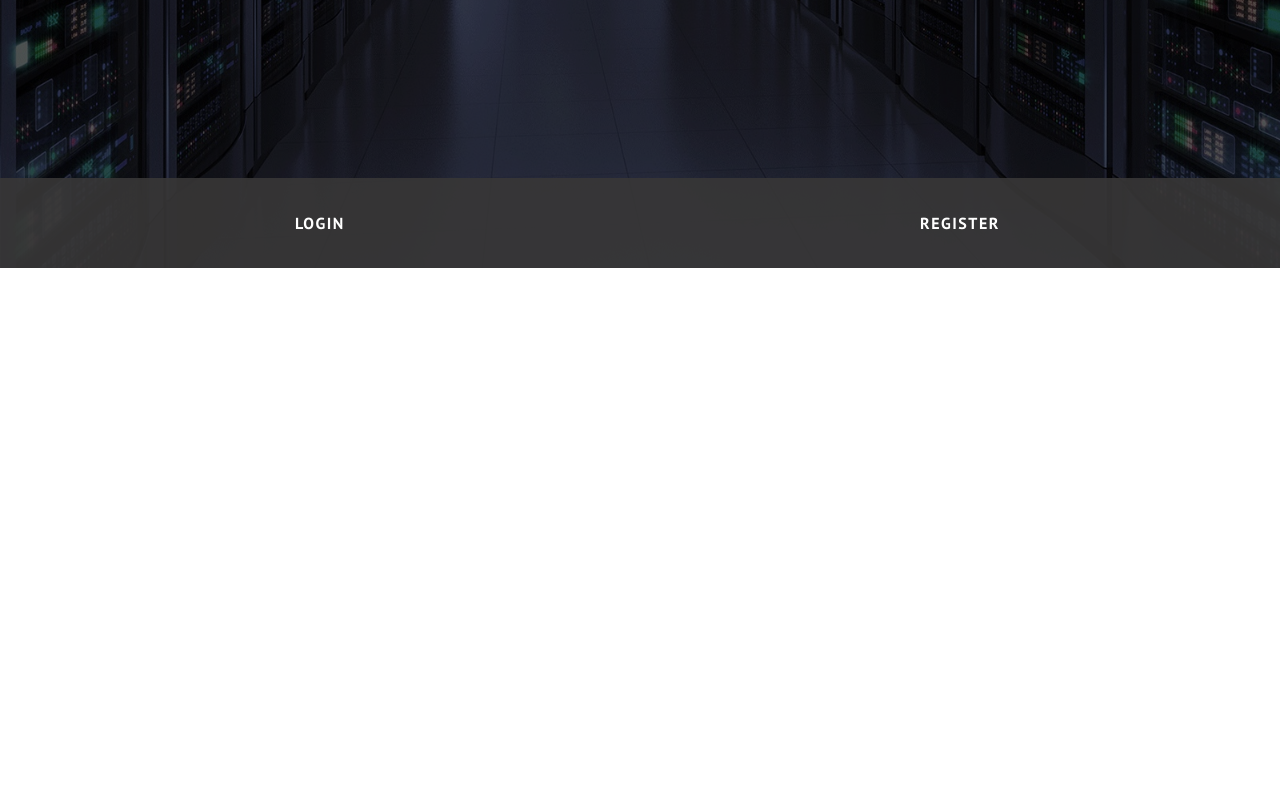
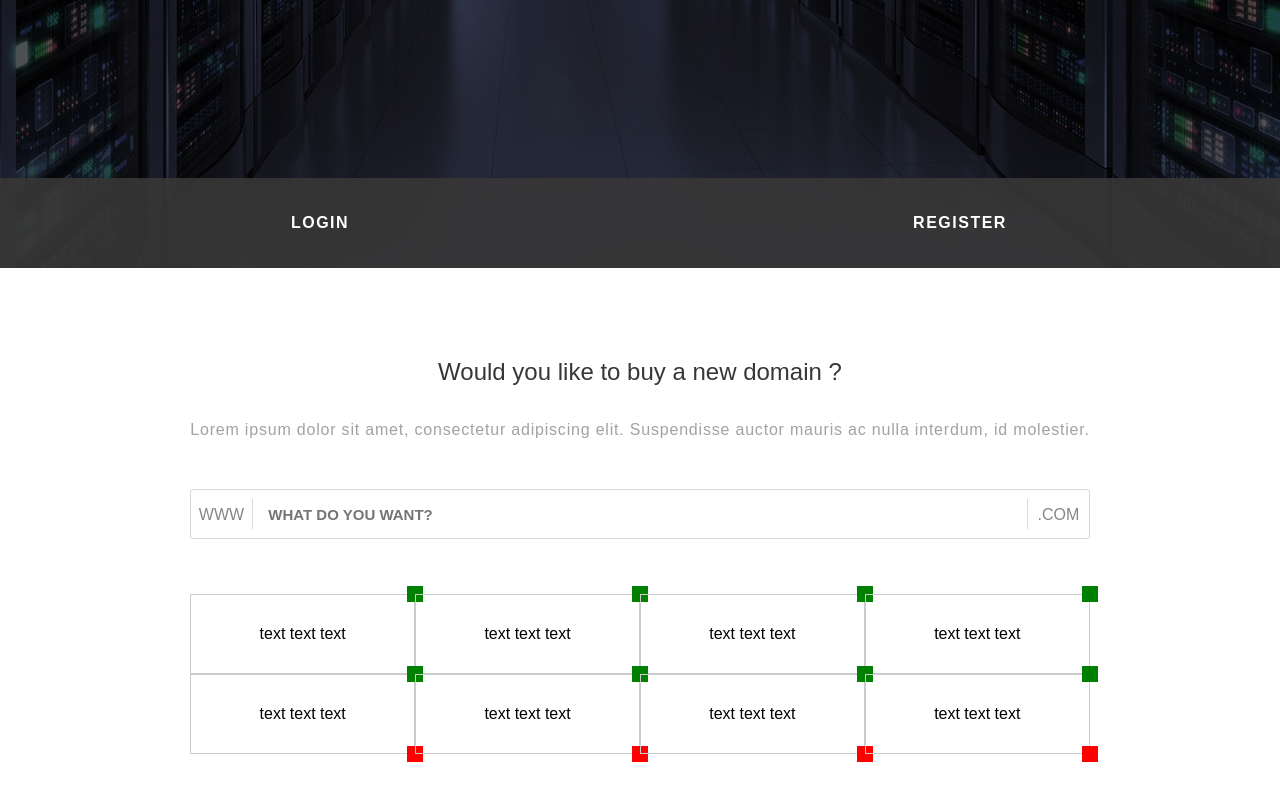
Before and after one commit to Prudkiy/ghost, a website: page public/index.html in a window 1280 px wide. Shown: the part 532-1332 px from the top of the page. Before the commit the page ends 800 px from the top, so only its background shows below. Drawn offline with nearby package versions, Linux system fonts and the light colour scheme.

Commit message:
work buy

```diff
--- a/public/index.html
+++ b/public/index.html
@@ -11,10 +11,12 @@
     <script src="js/main.js"></script>
     <script src="js/nav.js"></script>
     <script src="js/modal_window.js"></script>
+    <script src="js/buy.js"></script>
 </head>
 <body>
 
     <div class="wrapper">
+        <!-- Первый блок приветсвия-->
         <div class="activeViewBlock bgHead">
             <div class="headerNav">
                     <nav class="view-port">
@@ -37,6 +39,56 @@
                 <div id="formRegistrationButton"><p>REGISTER</p></div>
             </div>
         </div>
+
+        <!-- Второй блок покупки доммена-->
+        <div class="buy view-port">
+            <h2>Would you like to buy a new domain ?</h2>
+            <h3>Lorem ipsum dolor sit amet, consectetur adipiscing elit. Suspendisse auctor mauris ac nulla interdum, id molestier.</h3>
+            <div class="buy__form"><div class="buy__form__www">
+                    www
+                </div>
+                <div class="buy__form__input">
+                     <input type="text" placeholder="What do you want?">
+                </div>
+                <div class="buy__form__select">
+                    <p>.com</p>
+                    <ul>
+                        <li>com</li>
+                        <li>net</li>
+                        <li>info</li>
+                        <li>pl</li>
+                    </ul>
+                </div>
+            </div>
+            <div class="buy__table">
+                <div class="buy__table__cell buy__table__var1">
+                        text text text
+                </div>
+                <div class="buy__table__cell buy__table__var1">
+                        text text text
+                </div>
+                <div class="buy__table__cell buy__table__var1">
+                        text text text
+                </div>
+                <div class="buy__table__cell buy__table__var3">
+                        text text text
+                </div>
+                <div class="buy__table__cell buy__table__var2">
+                        text text text
+                </div>
+                <div class="buy__table__cell buy__table__var2">
+                        text text text
+                </div>
+                <div class="buy__table__cell buy__table__var2">
+                        text text text
+                </div>
+                <div class="buy__table__cell">
+                        text text text
+                </div>
+            </div>
+        </div>
+
+
     </div>
 
     <div class="modalWindow">
--- /dev/null
+++ b/public/js/buy.js
@@ -0,0 +1,33 @@
+$( document ).ready(function() {
+
+
+const listSelectCom = $('.buy__form__select ul');
+const listSelectButtom = $('.buy__form__select p');
+listSelectCom.hide();
+let listSelectComStatus = false;
+
+listSelectButtom.click(()=>{
+    if(!listSelectComStatus){ listSelectCom.slideDown(); listSelectComStatus = true}
+    else { listSelectCom.slideUp(); listSelectComStatus = false}
+});
+
+$('.buy__form__select ul li').click(function (event) {
+    let thisClick = $(this);
+    listSelectButtom.html('.' + thisClick.html());
+    listSelectCom.slideUp();
+    listSelectComStatus = false
+});
+
+let buy__table__cell__span = 100;
+$('.buy__table__cell:before').each(function(){
+    let el = $(this);
+    el.css('background-color', 'blue');
+    buy__table__cell__span++;
+
+});
+
+
+
+
+
+});
--- /dev/null
+++ b/src/scss/buy.scss
@@ -0,0 +1,141 @@
+@import "partials/params";
+@import "partials/mixins";
+@import "partials/media";
+
+$heightForm: 50px;
+
+.buy {
+    background-color: #fff;
+    padding-top: 90px;
+    min-height: 700px; ////////////////////// !!!!!!!!!!!
+    h2 {
+        font-size: 24px;
+        color: $colorBgBlackHeadline;
+        margin-bottom: 35px;
+        text-align: center;
+    }
+    h3 {
+        font-family: 'Montserrat', sans-serif;
+        color: $colorGrayDiscription;
+        font-size: 16px;
+        margin-bottom: 50px;
+        text-align: center;
+        font-weight: normal;
+        letter-spacing: 0.8px
+    }
+    &__form {
+        box-sizing: border-box;
+        border: 1px solid $colorLineBorderBuy;
+        display: flex;
+        justify-content: space-between;
+        align-items: center;
+        margin-bottom: 55px;
+        height: $heightForm;
+        border-radius: 2px;
+        &__www {
+            height: $heightForm;
+            font-weight: normal;
+            width: 70px;
+            text-align: center;
+            font-size: 16px;
+            color: $colorGrayFormText;
+            text-transform: uppercase;
+            position: relative;
+            top: 17px;
+        }
+        &__input {
+            font-weight: normal;
+            width: 100%;
+            height: $heightForm;
+            @include flex-centerV;
+            input {
+                width: 100%;
+                height: 30px;
+                padding: 0 2%;
+                font-size: 15px;
+                font-weight: bold;
+                box-sizing: border-box;
+                border: none;
+                text-transform: uppercase;
+                border-left: 1px solid $colorLineBorderBuy;
+                border-right: 1px solid $colorLineBorderBuy;
+            }
+        }
+        &__select {
+            font-weight: normal;
+            width: 70px;
+            height: $heightForm;
+            position: relative;
+            position: relative;
+            top: 17px;
+            p {
+                color: $colorGrayFormText;
+                @include clear;
+                text-align: center;
+                text-transform: uppercase;
+                cursor: pointer;
+            }
+            ul {
+                @include clear;
+                display: flex;
+                flex-direction: column;
+                position: absolute;
+                width: 100%;
+                left: 0;
+                top: $heightForm - 14;
+                box-sizing: border-box;
+                background-color: $colorBgBlackHeadline;
+                border-top: none;
+                border-bottom-left-radius: 2px;
+                border-bottom-right-radius: 2px;
+                padding: 4px 0;
+                li {
+                    @include clear;
+                    color: #ffffff;
+                    font-size: 16px;
+                    padding: 5px 0 5px 17.5px;
+                    cursor: pointer;
+                    &:hover {
+                        color: $colorGrayline;
+                    }
+                }
+            }
+        }
+    }
+    &__table {
+        width: 100%;
+        display: flex;
+        flex-wrap: wrap;
+        &__cell {
+            width: 25%;
+            height: 80px;
+            box-sizing: border-box;
+            position: relative;
+            border: 1px solid #ccc;
+            z-index: 10;
+            @include flex-center;
+        }
+        &__cell:after {
+        display: block;
+        position:absolute;
+        right: -9px;
+        bottom: -9px;
+        width: 16px;
+        height: 16px;
+        z-index: 100;
+        background-color: red;
+        content:"";
+        }
+        &__cell:before {
+            display: block;
+            position:absolute;
+            top: -9px;
+            right: -9px;
+            width: 16px;
+            height: 16px;
+            z-index: 100;
+            background-color: green;
+            content:"";
+            }
+    }
+}
--- a/src/scss/index.scss
+++ b/src/scss/index.scss
@@ -2,11 +2,12 @@
 @import "partials/mixins";
 @import "partials/media";
 @import url('https://fonts.googleapis.com/css?family=PT+Sans:400,700');
+@import url('https://fonts.googleapis.com/css?family=Montserrat:400,600');
 
 html, body {
     @include clear;
     font-family: 'PT Sans', sans-serif;
-    width: 100%
+    width: 100%;
 }
 
 h1, h2, h3, h4, h5, h6, p, a, ul, li, nav {
--- a/src/scss/modal-form.scss
+++ b/src/scss/modal-form.scss
@@ -1,6 +1,7 @@
 @import "partials/params";
 @import "partials/mixins";
 @import "partials/media";
+
 .hideLoginForm {
     &__inputWrap {
         width: 70%;
--- a/src/scss/nav.scss
+++ b/src/scss/nav.scss
@@ -82,7 +82,6 @@
     background-repeat: no-repeat;
     background-size: 100% 100%;
     background-blend-mode: multiply;
-}
     h1 {
         color: #ffffff;
         font-weight: bold;
@@ -104,6 +103,8 @@ h2 {
             font-size: 22px;
         }
     }
+}
+
 .headerFooter {
     @include flex-center;
     width: 100%;
--- a/src/scss/partials/_mixins.scss
+++ b/src/scss/partials/_mixins.scss
@@ -11,3 +11,8 @@
     justify-content: center;
     align-items: center;
 }
+@mixin flex-centerV {
+    display: flex;
+    align-items: center;
+    justify-content: center;
+}
--- a/src/scss/partials/_params.scss
+++ b/src/scss/partials/_params.scss
@@ -14,6 +14,7 @@ $colorYellowDark: #F1C40F;
 $colorBlue: #0FAFF1;
 $colorGgBlackFooter: #2A2A2A;
 $colorLinkFooter: #686868;
+$colorLineBorderBuy: #D9D9D9;
 
 // size
 
```
Also changed, not shown: public/css/bundle.min.css. Lines whose indentation alone changed are shown as unchanged.
